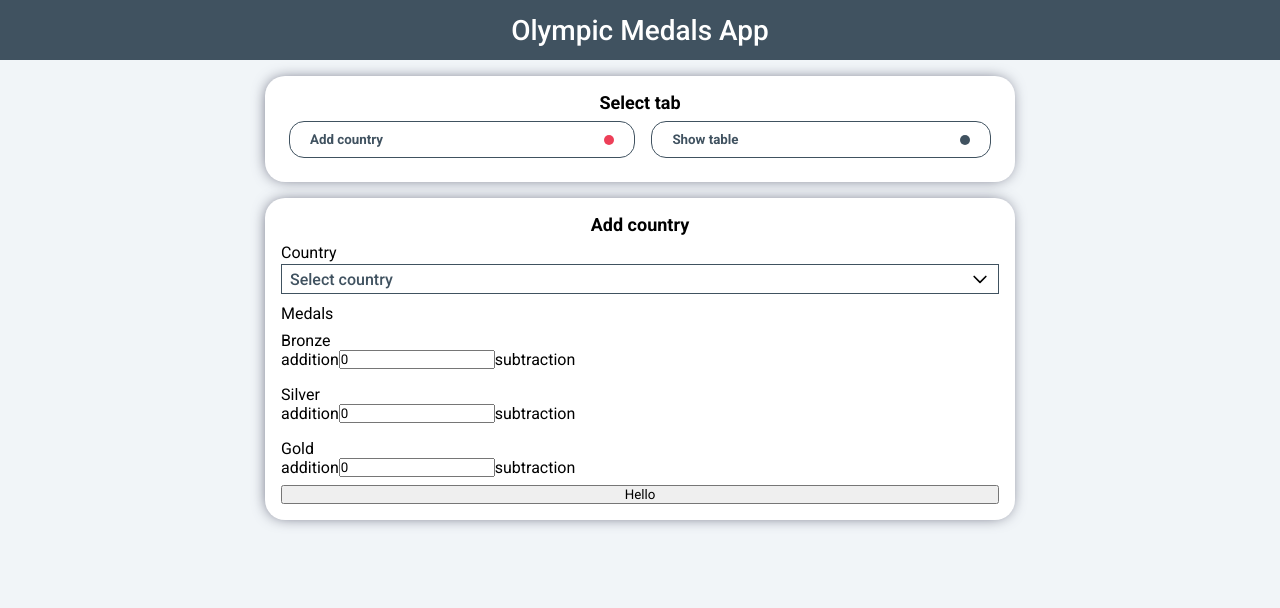
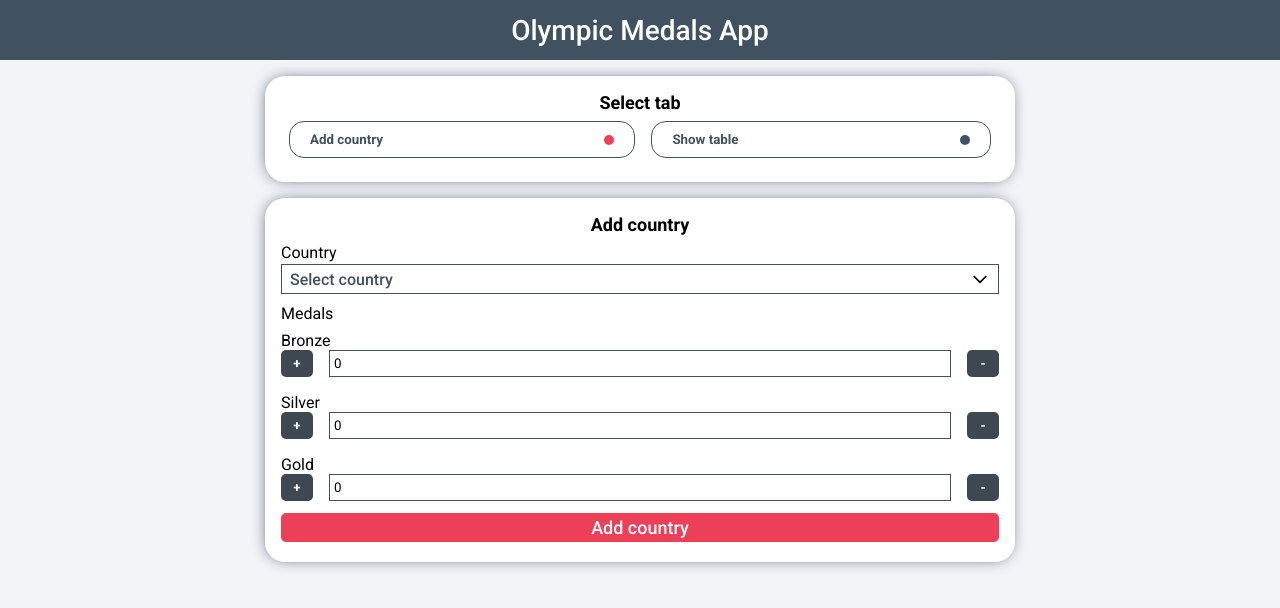
Before and after one commit to adrian-koczen/olympic-medals, a React (Create React App) app: page / in a window 1280 px wide. Shown: the top 608 px of the page. Built offline with nearby package versions, Linux system fonts and the light colour scheme.

Commit message:
feat: add error handling, changed colors

```diff
--- a/package.json
+++ b/package.json
@@ -16,7 +16,8 @@
     "react-scripts": "5.0.1",
     "styled-components": "^5.3.5",
     "typescript": "^4.7.4",
-    "web-vitals": "^2.1.4"
+    "web-vitals": "^2.1.4",
+    "yup": "^0.32.11"
   },
   "scripts": {
     "start": "react-scripts start",
--- /dev/null
+++ b/src/components/Button/Button.tsx
@@ -0,0 +1,26 @@
+import React from "react";
+// Styled components
+import styled from "styled-components";
+
+interface Props extends React.ButtonHTMLAttributes<HTMLButtonElement> {
+  children: React.ReactElement | string;
+}
+
+const Button = ({ children, ...props }: Props) => {
+  return <Container type={props.type}>{children}</Container>;
+};
+
+const Container = styled.button`
+  margin: 4px 0;
+  border: none;
+  border-radius: 5px;
+  font-size: 18px;
+  background-color: ${({ theme }) => theme.colors.pink};
+  color: ${({ theme }) => theme.colors.white};
+  font-weight: 500;
+  padding: 4px 0;
+  cursor: pointer;
+  -webkit-tap-highlight-color: transparent;
+`;
+
+export default Button;
--- /dev/null
+++ b/src/components/Error/Error.tsx
@@ -0,0 +1,38 @@
+import React from "react";
+// Styled components
+import styled from "styled-components";
+// Icons
+import { ReactComponent as Exclamation } from "src/icons/exclamation.svg";
+
+interface Props {
+  children: string;
+}
+
+const Error = ({ children }: Props) => {
+  return (
+    <Container>
+      <WarningIcon />
+      {children}
+    </Container>
+  );
+};
+
+const Container = styled.div`
+  display: flex;
+  align-items: center;
+  background-color: ${({ theme }) => theme.colors.error};
+  margin-top: 8px;
+  padding: 5px;
+  border-radius: 5px;
+  font-size: 12px;
+  font-weight: 600;
+  color: ${({ theme }) => theme.colors.darkGray};
+`;
+
+const WarningIcon = styled(Exclamation)`
+  width: 20px;
+  height: 20px;
+  margin-right: 10px;
+`;
+
+export default Error;
--- a/src/styles/theme/index.tsx
+++ b/src/styles/theme/index.tsx
@@ -5,6 +5,7 @@ interface Theme {
     darkGray: string;
     white: string;
     pink: string;
+    error: string;
   };
 }
 
@@ -15,6 +16,7 @@ const theme: Theme = {
     darkGray: "#3e4851",
     white: "#ffffff",
     pink: "#ED3F58",
+    error: "#f7bdbd",
   },
 };
 
--- a/src/views/AddCountry/AddCountry.tsx
+++ b/src/views/AddCountry/AddCountry.tsx
@@ -1,16 +1,26 @@
 import React from "react";
 // Formik
 import { useFormik } from "formik";
+import * as yup from "yup";
 // Data
 import countries from "src/data/countries.json";
 // Components
 import Box from "src/components/Box/Box";
 import Select from "src/views/AddCountry/Select/Select";
 import Medal from "./Medal/Medal";
+import Button from "src/components/Button/Button";
 // Styled components
 import styled from "styled-components";
 // Interfaces/Types
-import { Medals, MedalsCount } from "./interfaces";
+import { Medals } from "./interfaces";
+
+const validationSchema = yup.object().shape({
+  medals: yup.object({
+    bronze: yup.number().min(0, "Field must be greater than or equal to 0"),
+    silver: yup.number().min(0, "Field must be greater than or equal to 0"),
+    gold: yup.number().min(0, "Field must be greater than or equal to 0"),
+  }),
+});
 
 const formInitialValue = {
   countryCode: "",
@@ -26,10 +36,19 @@ const formInitialValue = {
 const AddCountry = () => {
   const formik = useFormik({
     initialValues: formInitialValue,
+    validationSchema: validationSchema,
     onSubmit: () => {
-      console.log(formik.values);
+      addCountryToTable();
     },
   });
+
+  const addCountryToTable = () => {
+    const newElement = formik.values;
+    if (newElement.countryCode.length) {
+    } else {
+      console.log(formik.errors);
+    }
+  };
 
   const updateCountry = (countryName: string, countryCode: string) => {
     formik.setFieldValue("countryCode", countryCode);
@@ -55,6 +74,7 @@ const AddCountry = () => {
             value={formik.values.medals.bronze}
             onChange={formik.handleChange}
             setValue={formik.setFieldValue}
+            errors={formik.errors.medals?.bronze}
           />
         </FormElement>
         <FormElement>
@@ -64,6 +84,7 @@ const AddCountry = () => {
             value={formik.values.medals.silver}
             onChange={formik.handleChange}
             setValue={formik.setFieldValue}
+            errors={formik.errors.medals?.silver}
           />
         </FormElement>
         <FormElement>
@@ -73,9 +94,10 @@ const AddCountry = () => {
             value={formik.values.medals.gold}
             onChange={formik.handleChange}
             setValue={formik.setFieldValue}
+            errors={formik.errors.medals?.gold}
           />
         </FormElement>
-        <button type="submit">Hello</button>
+        <Button type="submit">Add country</Button>
       </Form>
     </Box>
   );
--- a/src/views/AddCountry/Medal/Medal.tsx
+++ b/src/views/AddCountry/Medal/Medal.tsx
@@ -1,17 +1,20 @@
-import React, { useRef, useState } from "react";
+import React from "react";
 // Styled components
 import styled from "styled-components";
+/// Components
+import Error from "src/components/Error/Error";
 // Interfaces types
 import { Medals } from "../interfaces";
 
 interface Props {
   name: Medals;
   value: number;
+  errors: string | undefined;
   onChange: (e: React.ChangeEvent<HTMLInputElement>) => void;
   setValue: (name: Medals, value: string) => void;
 }
 
-const Medal = ({ name, value, onChange, setValue }: Props) => {
+const Medal = ({ name, value, errors, onChange, setValue }: Props) => {
   const addition = () => {
     const newValue = (Number(value) + 1).toString();
     setValue(name, newValue);
@@ -28,24 +31,51 @@ const Medal = ({ name, value, onChange, setValue }: Props) => {
   };
 
   return (
+    <React.Fragment>
       <Container>
-      <div onClick={() => addition()}>addition</div>
+        <HandleCount type="button" onClick={() => addition()}>
+          +
+        </HandleCount>
         <Input
           name={name}
           value={value}
           type="number"
           onChange={(e) => handle(e)}
         ></Input>
-      <div onClick={() => subtraction()}>subtraction</div>
+        <HandleCount type="button" onClick={() => subtraction()}>
+          -
+        </HandleCount>
       </Container>
+      {errors && <Error>{errors}</Error>}
+    </React.Fragment>
   );
 };
+
+const HandleCount = styled.button`
+  color: ${({ theme }) => theme.colors.white};
+  display: flex;
+  justify-content: center;
+  align-items: center;
+  font-weight: 700;
+  border-radius: 5px;
+  cursor: pointer;
+  -webkit-tap-highlight-color: transparent;
+  width: 37px;
+  height: 27px;
+  background-color: ${({ theme }) => theme.colors.darkGray};
+  border: none;
+`;
 
 const Container = styled.div`
   display: flex;
   flex-direction: row;
 `;
 
-const Input = styled.input``;
+const Input = styled.input`
+  border: 1px solid ${({ theme }) => theme.colors.gray};
+  width: 100%;
+  padding: 4px;
+  margin: 0 16px;
+`;
 
 export default Medal;
--- a/src/views/AddCountry/Select/Select.tsx
+++ b/src/views/AddCountry/Select/Select.tsx
@@ -58,6 +58,19 @@ const List = styled.div`
   border: 1px solid ${({ theme }) => theme.colors.gray};
   position: absolute;
   background-color: ${({ theme }) => theme.colors.white};
+  ::-webkit-scrollbar {
+    width: 10px;
+  }
+  ::-webkit-scrollbar-track {
+    background: ${({ theme }) => theme.colors.lightGray};
+  }
+  ::-webkit-scrollbar-thumb {
+    background: ${({ theme }) => theme.colors.darkGray};
+  }
+
+  ::-webkit-scrollbar-thumb:hover {
+    background: ${({ theme }) => theme.colors.gray};
+  }
 `;
 
 const Option = styled.div`
```
Also changed, not shown: src/icons/exclamation.svg (added), 1 other file (tests, documents, lock files or other folders). Lines whose indentation alone changed are shown as unchanged.
